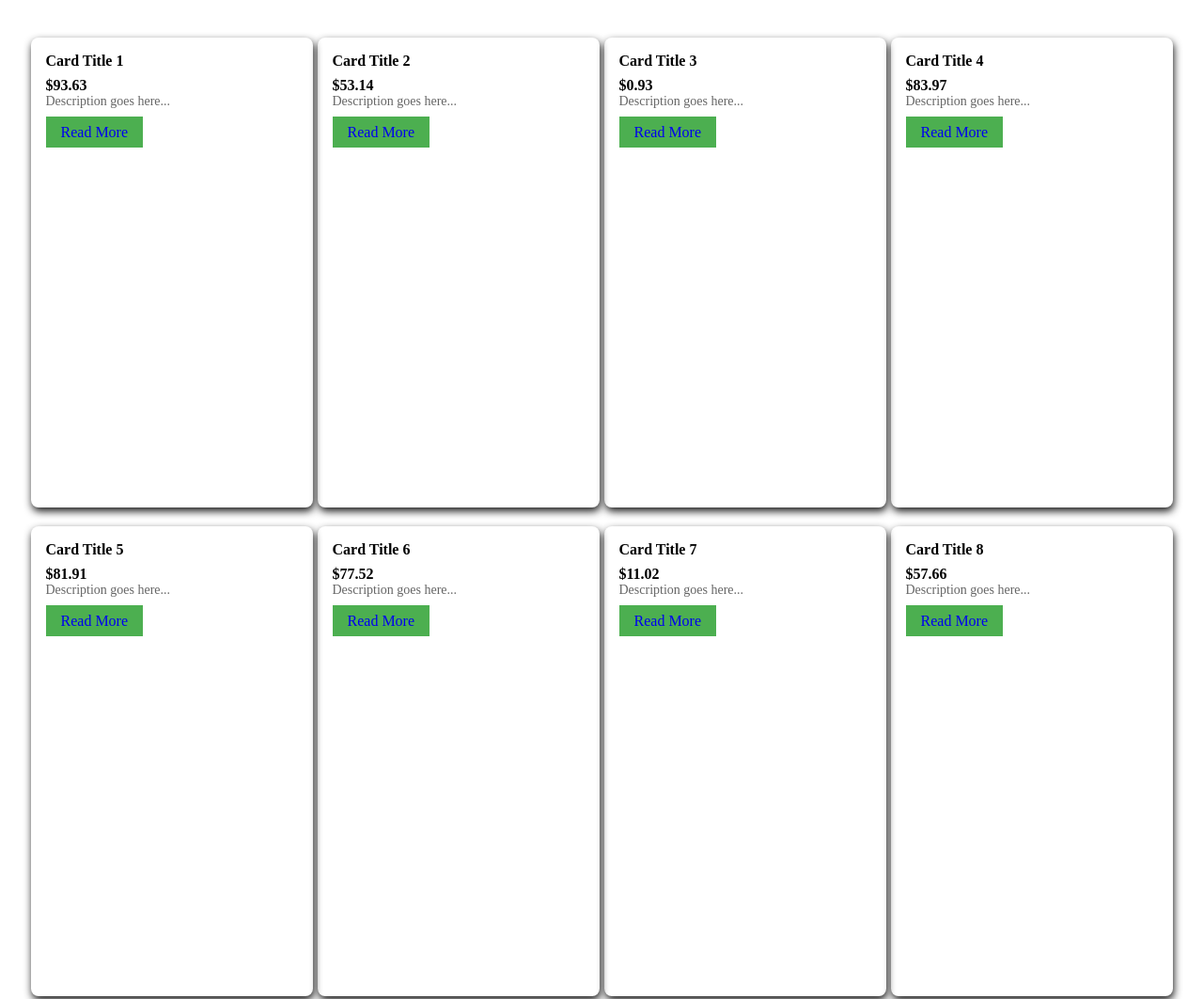
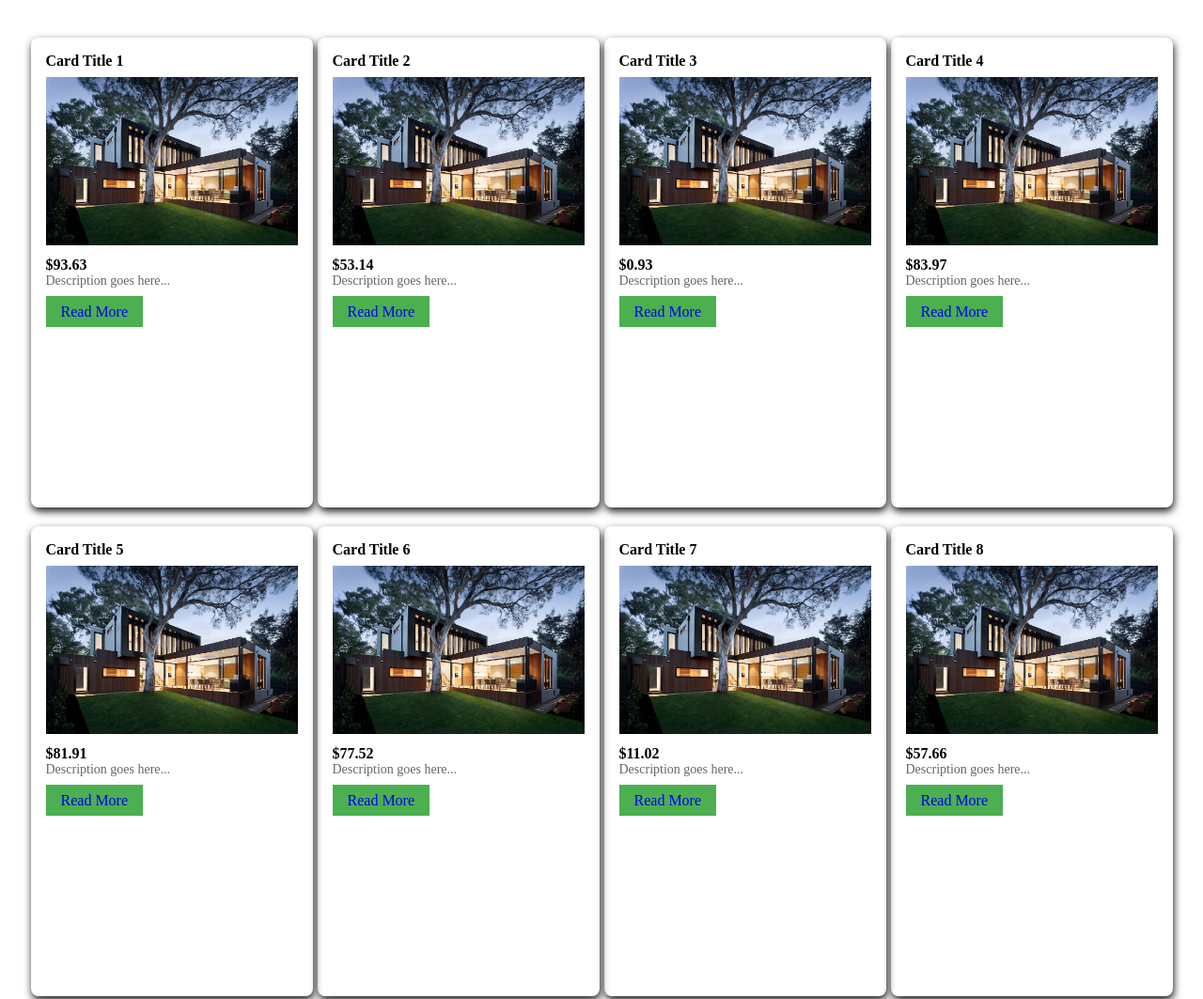
Before and after one commit to JadalKhawand/Project-1, a plain HTML site: page cards-grid.html in a window 1280 px wide. Shown: the top 1063 px of the page at 94% size. Drawn offline with Linux system fonts and the light colour scheme.

Commit message:
fixed images

```diff
--- a/cards-grid.html
+++ b/cards-grid.html
@@ -179,6 +179,7 @@
 
       // Append title, price, description, and link to card content
       cardContent.appendChild(title);
+      cardContent.appendChild(image)
       cardContent.appendChild(price);
       cardContent.appendChild(description);
       cardContent.appendChild(link);
```
